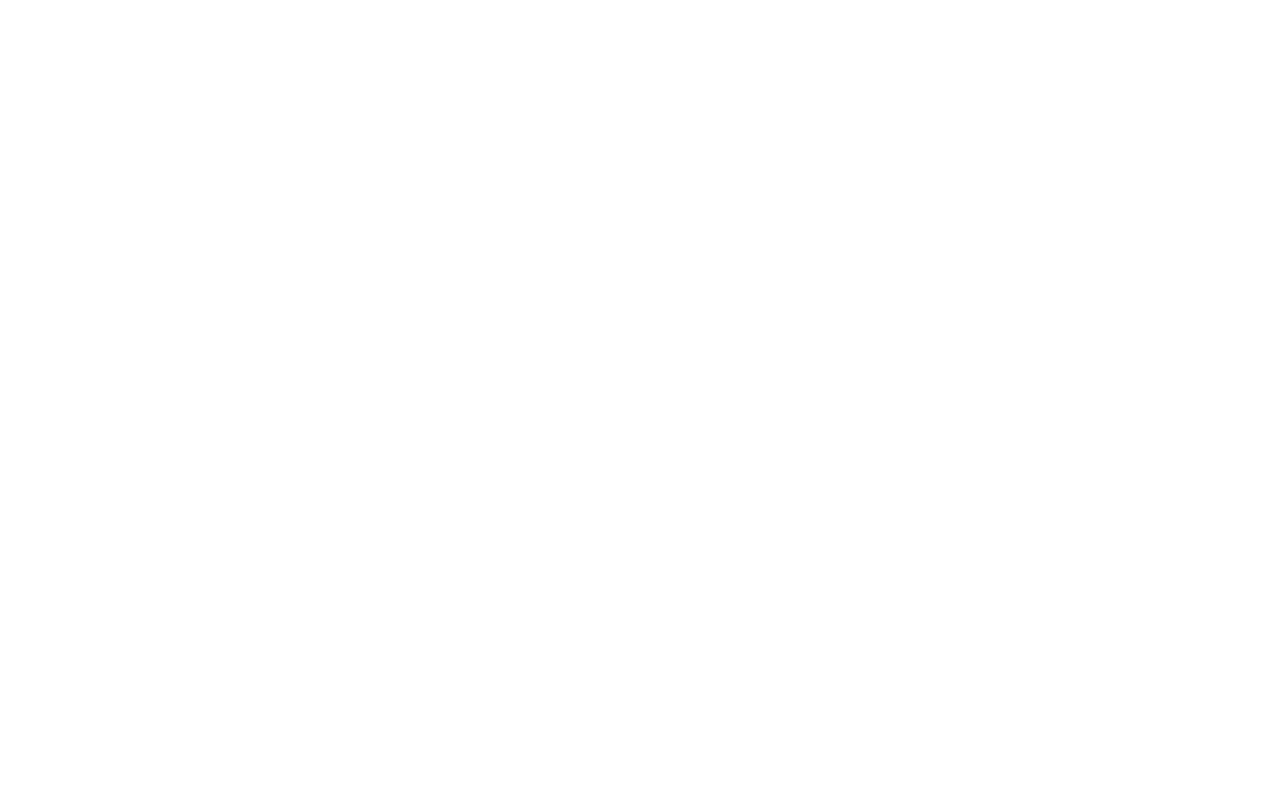
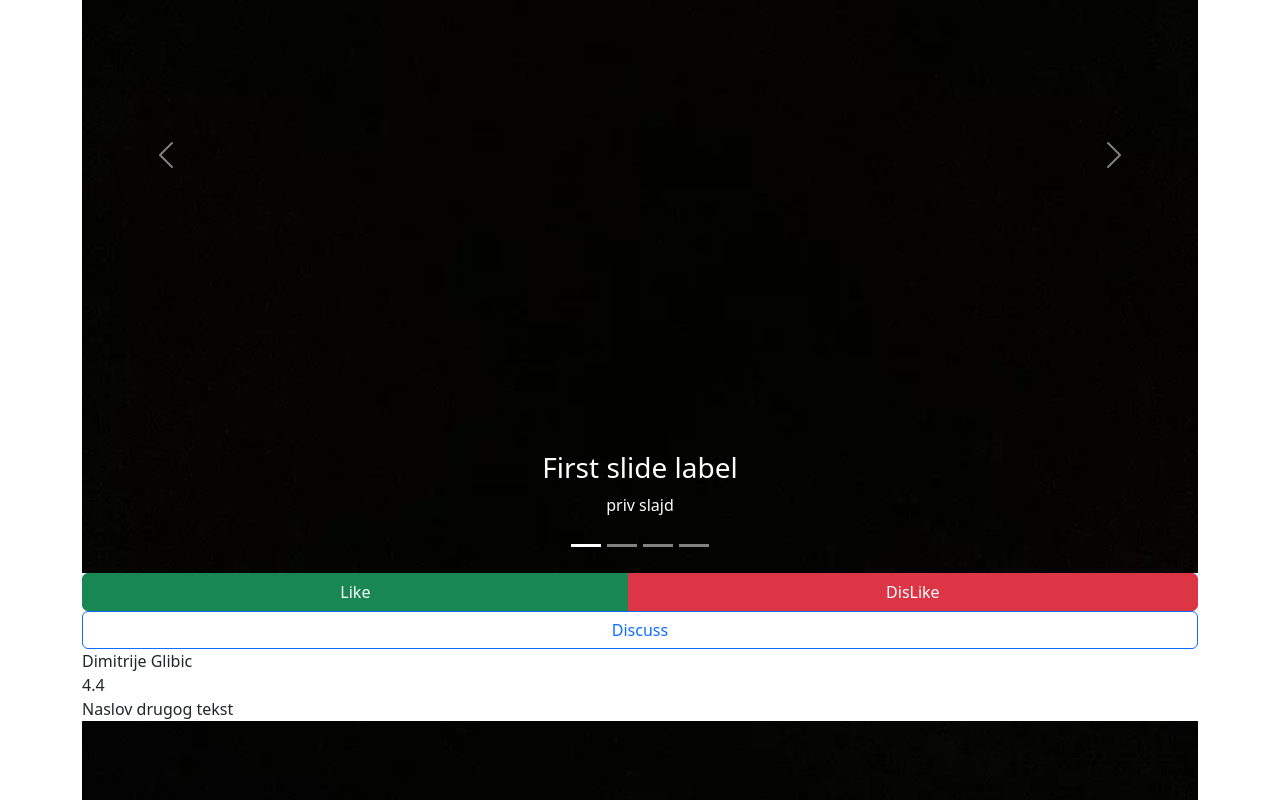
Before and after one commit to DimitrijeGlibic/novinator, a React (Create React App) app: page / in a window 1280 px wide. Shown: the part 360-1160 px from the top of the page. Before the commit the page ends 800 px from the top, so only its background shows below. Built offline with nearby package versions, Linux system fonts and the light colour scheme.

Commit message:
Implement Post skeleton

```diff
--- a/src/App.js
+++ b/src/App.js
@@ -1,6 +1,6 @@
 import Container from 'react-bootstrap/Container';
 import Feed from './feed/Feed';
-
+import 'bootstrap/dist/css/bootstrap.min.css';
 function App() {
   return (
     <Container>
--- /dev/null
+++ b/src/components/post/Content.js
@@ -0,0 +1,25 @@
+import Carousel from 'react-bootstrap/Carousel';
+
+const Content = ({ slides }) => {
+    const renderContent = () => {
+        return slides.map(({ text }, idx) => (
+            <Carousel.Item>
+            <img
+                className="d-block w-100"
+                src="black.webp"
+                alt="First slide"
+            />
+            <Carousel.Caption>
+            <h3>First slide label</h3>
+                <p>{text}</p>
+            </Carousel.Caption>
+        </Carousel.Item>
+        ));
+    }
+
+    return (
+        <Carousel interval={null}>{renderContent()}</Carousel>
+    );
+}
+
+export default Content;
--- /dev/null
+++ b/src/components/post/DiscussButton.js
@@ -0,0 +1,11 @@
+import Button from 'react-bootstrap/Button';
+
+const DiscussButton = () => {
+    return (
+        <div className="d-grid gap-2">
+            <Button variant="outline-primary">Discuss</Button>
+        </div>
+    );
+};
+
+export default DiscussButton;
--- a/src/components/post/Post.js
+++ b/src/components/post/Post.js
@@ -1,18 +1,19 @@
+import Carousel from 'react-bootstrap/Carousel';
+import Content from './Content';
+import DiscussButton from './DiscussButton';
+import ReactionButtons from './ReactionButtons';
+
 const Post = ({ post }) => {
     const { author, score, title, content } = post;
-
-    const renderContent = () => {
-        return content.map(({text}) => (
-            <div>{text}</div>
-        ));
-    }
 
     return (
         <div>
             <div>{author}</div>
             <div>{score}</div>
             <div>{title}</div>
-            <div>{renderContent()}</div>
+            <Content slides={content} />
+            <ReactionButtons />
+            <DiscussButton />
         </div>
     );
 };
--- /dev/null
+++ b/src/components/post/ReactionButtons.js
@@ -0,0 +1,15 @@
+import Button from 'react-bootstrap/Button';
+import ButtonGroup from 'react-bootstrap/ButtonGroup';
+
+const ReactionButtons = () => {
+    return (
+        <div className="d-grid gap-2">
+            <ButtonGroup>
+                <Button variant="success">Like</Button>
+                <Button variant="danger">DisLike</Button>
+            </ButtonGroup>
+        </div>
+    );
+}
+
+export default ReactionButtons;
```
Also changed, not shown: src/components/post/SingleSlide.js (added, +19 -0 lines), public/black.webp (added).
